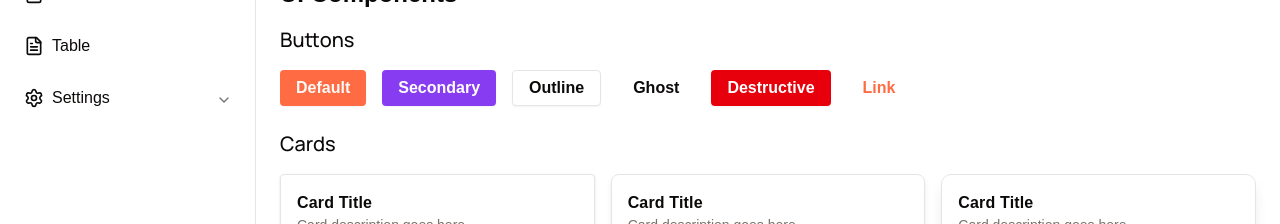
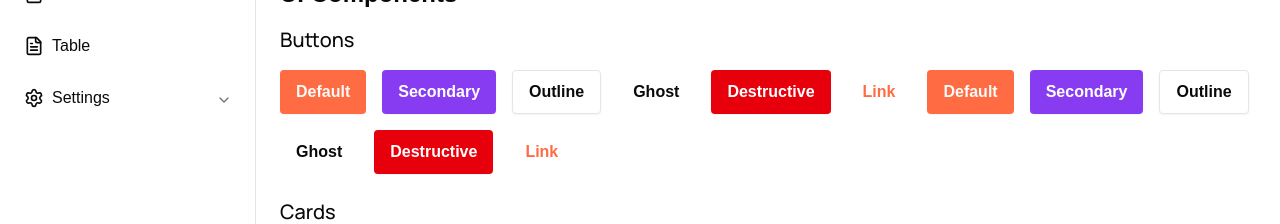
Before and after one commit to salahbm/vizamaster-admin, a Next.js app: page /en/dashboard in a window 1280 px wide. Shown: the part 219-443 px from the top of the page. Built offline with nearby package versions, Linux system fonts and the light colour scheme; a web font is replaced by a local one.

Commit message:
feat: enhance UI components with dynamic sizing and consistent typography

```diff
--- a/src/app/[locale]/(protected)/dashboard/page.tsx
+++ b/src/app/[locale]/(protected)/dashboard/page.tsx
@@ -5,7 +5,6 @@ import { useTranslations } from 'next-intl';
 import { useForm } from 'react-hook-form';
 import { z } from 'zod';
 
-import { DataTable } from '@/components/shared/data-table';
 import { DatePicker } from '@/components/shared/date-pickers';
 import { FormFields } from '@/components/shared/form-fields';
 import { Button } from '@/components/ui/button';
@@ -13,34 +12,6 @@ import { Combobox } from '@/components/ui/combobox';
 import { Form } from '@/components/ui/form';
 import { Input, PasswordInput, TelephoneInput } from '@/components/ui/input';
 import { Textarea } from '@/components/ui/textarea';
-
-const columns = [
-  {
-    accessorKey: 'username',
-    header: 'Username',
-  },
-  {
-    accessorKey: 'email',
-    header: 'Email',
-  },
-  {
-    accessorKey: 'password',
-    header: 'Password',
-  },
-];
-
-const data = [
-  {
-    username: 'John Doe',
-    email: 'john.doe@example.com',
-    password: 'password',
-  },
-  {
-    username: 'Jane Doe',
-    email: 'jane.doe@example.com',
-    password: 'password',
-  },
-];
 
 const schema = z.object({
   username: z.string().refine((value) => value.trim() !== '', {
@@ -112,8 +83,6 @@ export default function DashboardPage() {
     console.log(data);
   };
 
-  console.log(form.getValues());
-
   return (
     <div className="">
       <h1 className="mb-6 text-3xl font-bold">Theme Demo</h1>
@@ -134,6 +103,24 @@ export default function DashboardPage() {
                 <Button variant="ghost">Ghost</Button>
                 <Button variant="destructive">Destructive</Button>
                 <Button variant="link">Link</Button>
+                <Button variant="default" size="dynamic">
+                  Default
+                </Button>
+                <Button variant="secondary" size="dynamic">
+                  Secondary
+                </Button>
+                <Button variant="outline" size="dynamic">
+                  Outline
+                </Button>
+                <Button variant="ghost" size="dynamic">
+                  Ghost
+                </Button>
+                <Button variant="destructive" size="dynamic">
+                  Destructive
+                </Button>
+                <Button variant="link" size="dynamic">
+                  Link
+                </Button>
               </div>
             </div>
 
@@ -276,7 +263,7 @@ export default function DashboardPage() {
               label="Photo"
               control={form.control}
               render={({ field }) => (
-                <Input placeholder="Enter photo" {...field} />
+                <Input placeholder="Enter photo" type="search" {...field} />
               )}
             />
 
@@ -385,8 +372,6 @@ export default function DashboardPage() {
             <Button type="submit">Submit</Button>
           </form>
         </Form>
-
-        <DataTable columns={columns} data={data} />
       </div>
     </div>
   );
--- a/src/components/shared/date-pickers/time-input.tsx
+++ b/src/components/shared/date-pickers/time-input.tsx
@@ -50,7 +50,7 @@ const TimeInput = React.forwardRef<HTMLInputElement, TimeInputProps>(
           onChange={handleChange}
           step={60} // seconds step: 60 = 1 minute increments
           className={cn(
-            'border-input placeholder:text-muted-foreground focus-visible:ring-ring w-full rounded border bg-transparent px-3 py-2 text-sm shadow-sm transition-colors focus-visible:ring-1 focus-visible:outline-none disabled:cursor-not-allowed disabled:opacity-50',
+            'border-input placeholder:text-muted-foreground focus-visible:ring-ring font-caption-1 w-full rounded border bg-transparent px-3 py-2 text-sm shadow-sm transition-colors focus-visible:ring-1 focus-visible:outline-none disabled:cursor-not-allowed disabled:opacity-50',
             className,
           )}
           ref={ref}
--- a/src/components/ui/button.tsx
+++ b/src/components/ui/button.tsx
@@ -23,15 +23,17 @@ const buttonVariants = cva(
         link: 'text-primary underline-offset-4 hover:underline',
       },
       size: {
-        default: 'h-9 px-4 py-2 has-[>svg]:px-3',
+        dynamic:
+          'h-8 px-2 md:h-9 md:px-3 md:py-2 lg:h-11 lg:px-4 has-[>svg]:px-3',
         sm: 'h-8 rounded gap-1.5 px-3 has-[>svg]:px-2.5',
-        lg: 'h-10 rounded px-6 has-[>svg]:px-4',
+        md: 'h-10 px-4 py-2 has-[>svg]:px-3',
+        lg: 'h-11 rounded px-6 has-[>svg]:px-4',
         icon: 'size-9',
       },
     },
     defaultVariants: {
       variant: 'default',
-      size: 'default',
+      size: 'dynamic',
     },
   },
 );
--- a/src/components/ui/combobox.tsx
+++ b/src/components/ui/combobox.tsx
@@ -143,9 +143,8 @@ export const Combobox = React.forwardRef<HTMLButtonElement, ComboboxProps>(
           )}
           {...props}
         >
-          <p className="flex-1 truncate overflow-hidden text-left text-ellipsis">
-            {label ?? (localLabel as string)}
-          </p>
+          {label ?? (localLabel as string)}
+
           <div className="flex items-center gap-1">
             {selectedValues.length > 2 && (
               <div
--- a/src/components/ui/command.tsx
+++ b/src/components/ui/command.tsx
@@ -75,7 +75,7 @@ function CommandInput({
       <CommandPrimitive.Input
         data-slot="command-input"
         className={cn(
-          'placeholder:text-muted-foreground flex h-10 w-full rounded bg-transparent py-3 text-sm outline-hidden disabled:cursor-not-allowed disabled:opacity-50',
+          'placeholder:text-muted-foreground font-body-2 flex h-10 w-full rounded bg-transparent py-3 outline-hidden disabled:cursor-not-allowed disabled:opacity-50',
           className,
         )}
         {...props}
@@ -106,7 +106,7 @@ function CommandEmpty({
   return (
     <CommandPrimitive.Empty
       data-slot="command-empty"
-      className="py-6 text-center text-sm"
+      className="font-body-2 py-6 text-center"
       {...props}
     />
   );
@@ -149,7 +149,7 @@ function CommandItem({
     <CommandPrimitive.Item
       data-slot="command-item"
       className={cn(
-        "data-[selected=true]:bg-accent data-[selected=true]:text-primary [&_svg:not([class*='text-'])]:text-muted-foreground relative flex cursor-pointer items-center gap-2 rounded-sm px-2 py-1.5 text-sm outline-hidden select-none data-[disabled=true]:pointer-events-none data-[disabled=true]:opacity-50 [&_svg]:pointer-events-none [&_svg]:shrink-0 [&_svg:not([class*='size-'])]:size-4",
+        "data-[selected=true]:bg-accent data-[selected=true]:text-primary [&_svg:not([class*='text-'])]:text-muted-foreground font-body-2 relative flex cursor-pointer items-center gap-2 rounded px-2 py-3 outline-hidden select-none data-[disabled=true]:pointer-events-none data-[disabled=true]:opacity-50 [&_svg]:pointer-events-none [&_svg]:shrink-0 [&_svg:not([class*='size-'])]:size-4",
         className,
       )}
       {...props}
--- a/src/components/ui/input.tsx
+++ b/src/components/ui/input.tsx
@@ -14,7 +14,7 @@ function Input({ className, type, value, ...props }: InputProps) {
       type={type}
       data-slot="input"
       className={cn(
-        'file:text-foreground placeholder:text-muted-foreground selection:bg-primary selection:text-primary-foreground dark:bg-input/30 hover:border-muted-foreground border-input font-caption-1 md:font-body-1 flex h-11 w-full min-w-0 rounded border bg-transparent px-4 py-3 shadow-xs transition-[color,box-shadow] outline-none file:inline-flex file:h-7 file:border-0 file:bg-transparent file:text-sm file:font-medium disabled:pointer-events-none disabled:cursor-not-allowed disabled:opacity-50',
+        'file:text-foreground placeholder:text-muted-foreground selection:bg-primary selection:text-primary-foreground dark:bg-input/30 hover:border-muted-foreground border-input font-caption-1 md:font-body-1 font-body-2 flex h-11 w-full min-w-0 rounded border bg-transparent px-4 py-3 transition-[color,box-shadow] outline-none file:inline-flex file:h-7 file:border-0 file:bg-transparent file:text-sm file:font-medium disabled:pointer-events-none disabled:cursor-not-allowed disabled:opacity-50',
         'focus-visible:border-ring focus-visible:ring-ring/50 focus-visible:ring-[3px]',
         'aria-invalid:ring-destructive/20 dark:aria-invalid:ring-destructive/40 aria-invalid:border-destructive',
         className,
--- a/src/styles/globals.css
+++ b/src/styles/globals.css
@@ -1,7 +1,10 @@
 @import 'tailwindcss';
 @import 'tw-animate-css';
+
+/* CUSTOM CSS IMPORTS */
 @import './common.css';
 @import './fonts.css';
+@import './inputs.css';
 
 @custom-variant dark (&:is(.dark *));
 
--- /dev/null
+++ b/src/styles/inputs.css
@@ -0,0 +1,8 @@
+input[type='search']::-webkit-search-cancel-button {
+  -webkit-appearance: none; /* Remove default appearance */
+  height: 18px;
+  width: 18px;
+  background: url('/icons/cliear-circle.svg') no-repeat center center;
+  background-size: contain;
+  cursor: pointer;
+}
```
Also changed, not shown: src/components/ui/calendar.tsx (+5 -5 lines), public/icons/cliear-circle.svg (added).
